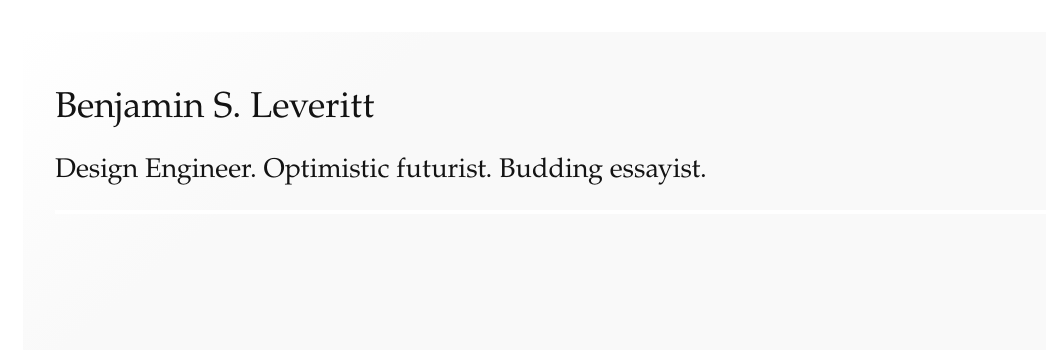
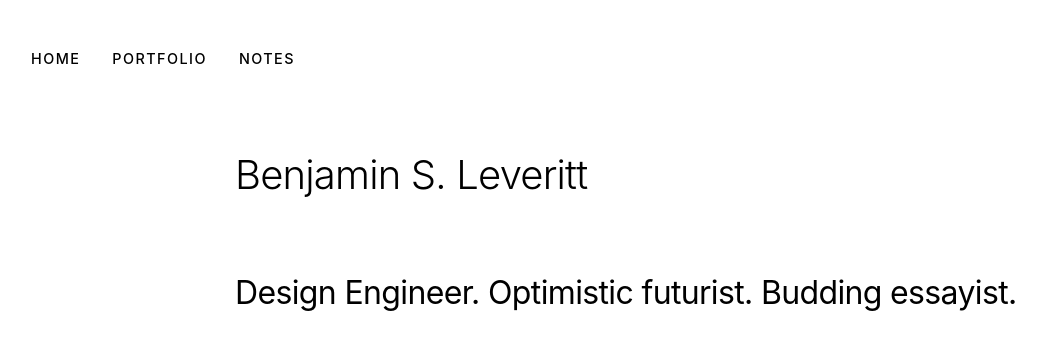
Before and after one commit to bensleveritt/benjamin.leveritt.co.uk, a SvelteKit app: page / in a window 1280 px wide. Shown: the top 350 px of the page, without its empty margins (9-1055 px from the left). Built offline with nearby package versions, Linux system fonts and the light colour scheme.

Commit message:
Adds Asciidoctor

```diff
--- a/package.json
+++ b/package.json
@@ -18,6 +18,7 @@
 		"@sveltejs/kit": "^2.0.0",
 		"@sveltejs/vite-plugin-svelte": "^4.0.0",
 		"@types/eslint": "^9.6.0",
+		"asciidoctor": "^3.0.4",
 		"eslint": "^9.7.0",
 		"eslint-config-prettier": "^9.1.0",
 		"eslint-plugin-svelte": "^2.36.0",
@@ -31,5 +32,8 @@
 		"typescript-eslint": "^8.0.0",
 		"vite": "^5.0.3",
 		"vitest": "^2.0.4"
+	},
+	"dependencies": {
+		"@fontsource/crimson-pro": "^5.2.6"
 	}
 }
--- a/src/app.css
+++ b/src/app.css
@@ -1,54 +1,91 @@
-@font-face {
-	font-family: 'charter';
-	font-weight: normal;
-	font-style: normal;
-	font-stretch: normal;
-	src: url('/fonts/Charter/charter_regular.woff2') format('woff2');
+/* Ultra-Swiss 12-Column Grid - Minimal & Systematic */
+
+:root {
+  --grid-gap: 1.5rem;
+  --grid-max: 1200px;
+  --content-margin: 2rem;
 }
 
-:root {
-	--font-family-transitional: Charter, 'Bitstream Charter', 'Sitka Text', Cambria, serif;
-	--font-family-old-style: 'Iowan Old Style', 'Palatino Linotype', 'URW Palladio L', P052, serif;
-
-	-webkit-font-smoothing: antialiased;
-	-moz-osx-font-smoothing: grayscale;
+/* Single grid container */
+.page {
+  display: grid;
+  grid-template-columns: repeat(12, 1fr);
+  gap: var(--grid-gap);
+  max-width: var(--grid-max);
+  margin: 0 auto;
+  padding: var(--content-margin);
 }
 
-* {
-	box-sizing: border-box;
+/* Default: All content spans middle 8 columns (Swiss asymmetry) */
+.page > * {
+  grid-column: 3 / 11;
 }
 
-html,
-body {
-	margin: 0;
-	padding: 0;
+/* Semantic overrides - only when needed */
+.page > header,
+.page > nav,
+.page > footer {
+  grid-column: 1 / -1;
 }
 
-html {
-	font-size: 18px;
-	background-color: #fff;
-	color: #131313;
+.page > .wide {
+  grid-column: 2 / -2;
 }
 
-body {
-	border: 32px solid #fff;
-	background-color: #f9f9f9;
-	background-image: linear-gradient(-40deg, #f9f9f9 0%, #f9f9f9 80%, #ffffff 100%);
-	font-family: var(--font-family-old-style);
-	min-height: 100vh;
-	padding: 32px;
+.page > .narrow {
+  grid-column: 4 / 10;
 }
 
-h1,
-h2,
-h3,
-h4,
-h5,
-h6 {
-	font-weight: 100;
-	font-family: var(--font-family-old-style);
+/* That's it. Responsive handled by implicit behavior */
+@media (max-width: 768px) {
+  .page {
+    grid-template-columns: 1fr;
+    padding: 1rem;
+  }
+
+  .page > * {
+    grid-column: 1;
+  }
 }
 
-p {
-	max-width: 65ch;
+/* Swiss Typography - Minimal */
+body {
+  font-family: Charter, 'Bitstream Charter', serif;
+  line-height: 1.5;
+  color: #000;
+  background: #fff;
+  margin: 0;
 }
+
+h1, h2, h3 {
+  font-family: -apple-system, BlinkMacSystemFont, sans-serif;
+  font-weight: 400;
+  letter-spacing: -0.02em;
+  line-height: 1.1;
+}
+
+h1 { font-size: 2.5rem; font-weight: 300; }
+h2 { font-size: 2rem; }
+h3 { font-size: 1.5rem; }
+
+/* Swiss Navigation */
+nav {
+  display: flex;
+  gap: 2rem;
+  font-family: -apple-system, BlinkMacSystemFont, sans-serif;
+  font-size: 0.9rem;
+  font-weight: 500;
+  text-transform: uppercase;
+  letter-spacing: 0.1em;
+  padding: 1rem 0 2rem;
+}
+
+nav a {
+  color: inherit;
+  text-decoration: none;
+  border-bottom: 1px solid transparent;
+}
+
+nav a:hover {
+  border-bottom-color: currentColor;
+}
--- /dev/null
+++ b/src/lib/components/Page.svelte
@@ -0,0 +1,7 @@
+<script lang="ts">
+	const { children } = $props();
+</script>
+
+<div class="page">
+	{@render children()}
+</div>
--- a/src/routes/+layout.svelte
+++ b/src/routes/+layout.svelte
@@ -2,10 +2,20 @@
 	import '../app.css';
 
 	const { children } = $props();
+	import Page from '$lib/components/Page.svelte';
 </script>
 
 <svelte:head>
 	<title>Benjamin S. Leveritt</title>
 </svelte:head>
 
-<main>{@render children()}</main>
+<Page>
+	<header>
+		<nav>
+			<a href="/">Home</a>
+			<a href="/portfolio">Portfolio</a>
+			<a href="/notes">Notes</a>
+		</nav>
+	</header>
+	{@render children()}
+</Page>
--- a/svelte.config.js
+++ b/svelte.config.js
@@ -1,12 +1,12 @@
-import { mdsvex } from 'mdsvex';
 import adapter from '@sveltejs/adapter-auto';
 import { vitePreprocess } from '@sveltejs/vite-plugin-svelte';
+import asciidoc from './src/lib/preprocessors/asciidoc.js';
 
 /** @type {import('@sveltejs/kit').Config} */
 const config = {
 	// Consult https://svelte.dev/docs/kit/integrations#preprocessors
 	// for more information about preprocessors
-	preprocess: [vitePreprocess(), mdsvex()],
+	preprocess: [vitePreprocess(), asciidoc()],
 
 	kit: {
 		// adapter-auto only supports some environments, see https://svelte.dev/docs/kit/adapter-auto for a list.
@@ -15,7 +15,7 @@ const config = {
 		adapter: adapter()
 	},
 
-	extensions: ['.svelte', '.svx']
+	extensions: ['.svelte', '.svx', '.asciidoc']
 };
 
 export default config;
```
Also changed, not shown: 1 other file (tests, documents, lock files or other folders).
